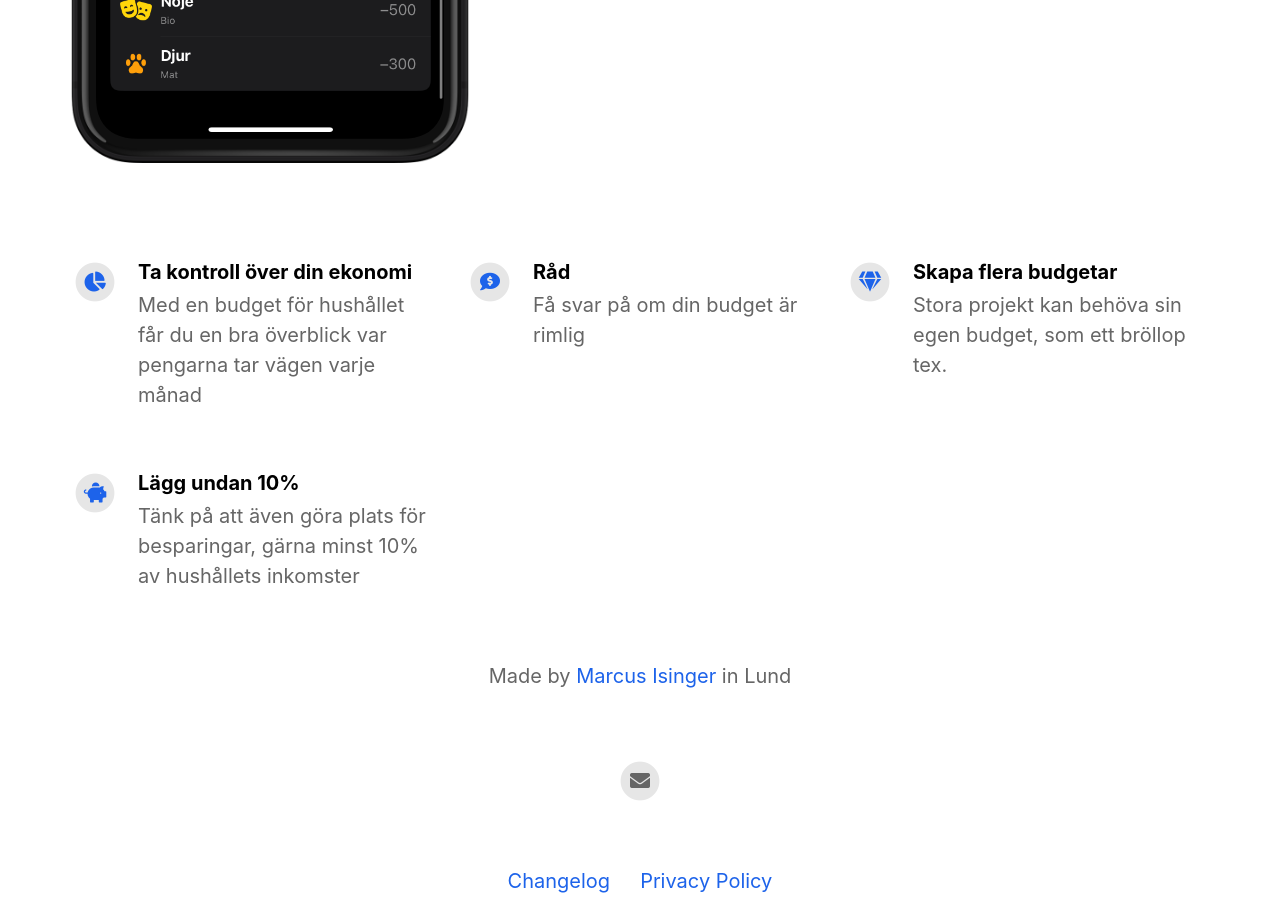
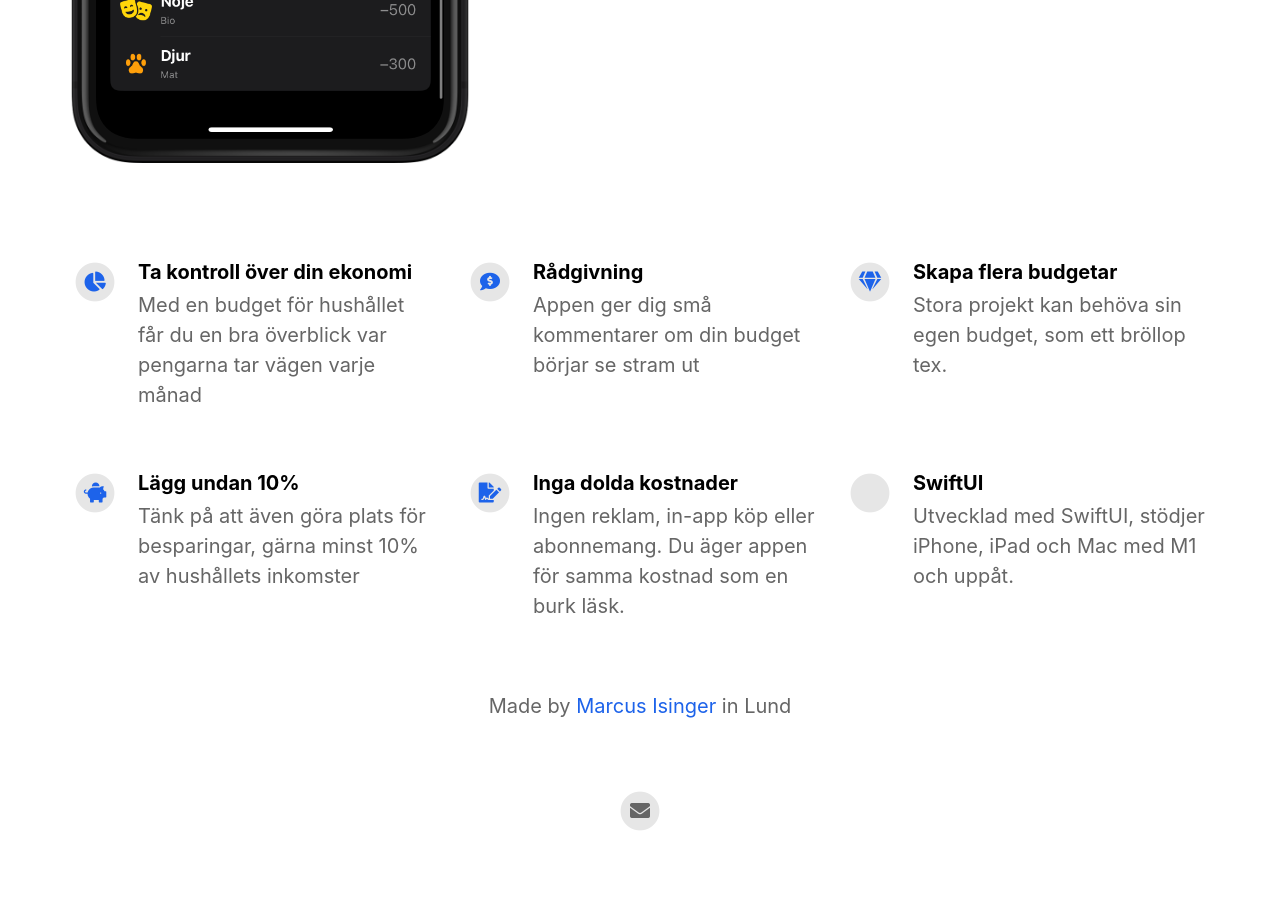
Before and after one commit to marcusisinger/budgetapp, a Jekyll site: the page built from index.html, in a window 1280 px wide and 900 px high, scrolled down 822 px. Built offline with Jekyll 4.4.1, drawn with Linux system fonts in a browser that asks for light colours; nearby versions of some CDN libraries.

Commit message:
Update _config.yml

```diff
--- a/_config.yml
+++ b/_config.yml
@@ -40,8 +40,8 @@ features                                  :
     description                           : Med en budget för hushållet får du en bra överblick var pengarna tar vägen varje månad
     fontawesome_icon_name                 : chart-pie
 
-  - title                                 : Råd
-    description                           : Få svar på om din budget är rimlig
+  - title                                 : Rådgivning
+    description                           : Appen ger dig små kommentarer om din budget börjar se stram ut
     fontawesome_icon_name                 : comment-dollar
 
   - title                                 : Skapa flera budgetar
@@ -52,11 +52,13 @@ features                                  :
     description                           : Tänk på att även göra plats för besparingar, gärna minst 10% av hushållets inkomster
     fontawesome_icon_name                 : piggy-bank
 
-  - title                                 : # New Feature Title
-    description                           : # New Feature Description
-    fontawesome_icon_name                 : # Enter Font Awesome icon name (e.g. star). Find icons on fontawesome.com/icons.
+  - title                                 : Inga dolda kostnader
+    description                           : Ingen reklam, in-app köp eller abonnemang. Du äger appen för samma kostnad som en burk läsk.
+    fontawesome_icon_name                 : file-signature
 
-
+  - title                                 : SwiftUI
+    description                           : Utvecklad med SwiftUI, stödjer iPhone, iPad och Mac med M1 och uppåt.
+    fontawesome_icon_name                 : swift
 
 # Theme Settings
 topbar_color                              : "#000000"
```
